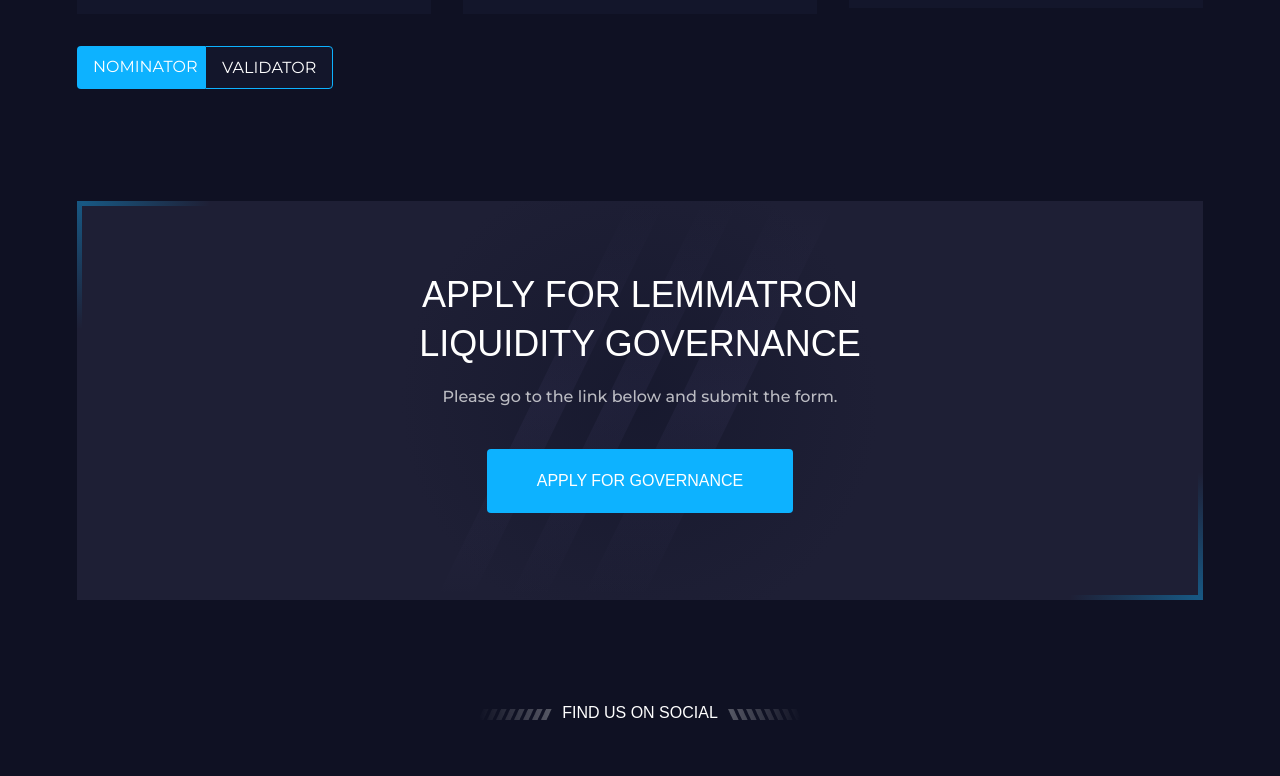
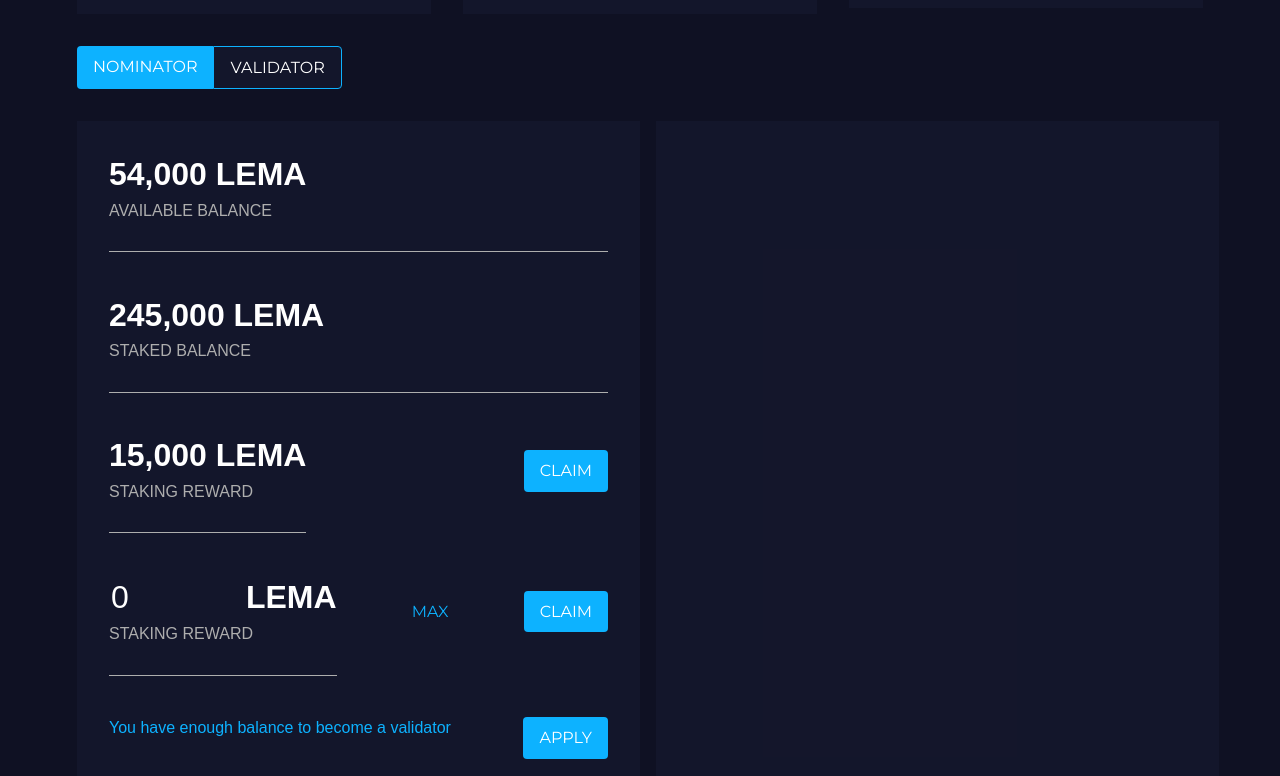
Before and after one commit to codeChef8888/xyz, a Next.js app: page /staking in a window 1280 px wide. Shown: the part 514-1290 px from the top of the page. Built offline with nearby package versions, Linux system fonts and the light colour scheme.

Commit message:
balance detail updated

```diff
--- a/pages/staking.tsx
+++ b/pages/staking.tsx
@@ -1,3 +1,4 @@
+/* eslint-disable react/no-unescaped-entities */
 /* eslint-disable @next/next/no-img-element */
 import type { NextPage } from "next";
 import Link from "next/link";
@@ -7,6 +8,8 @@ import ApplyForIGOSection from "../components/ApplyForIGOSection";
 const Staking: NextPage = () => {
   const [currentValue, setCurrentValue] = useState("sevenDays");
   const [user, setUser] = useState('nominator');
+  const [value, setValue] = useState(0);
+  const [balance, setBalance] = useState(15000);
 
   function openTab(e: React.MouseEvent<HTMLButtonElement>, value: string) {
     e.preventDefault();
@@ -43,8 +46,72 @@ const Staking: NextPage = () => {
   )
 
   const Nominator = () => (
-    <div className="col-12">
+    <div className="col-12 wrapper">
+      <div className="col-lg-6 balance-detail">
+        <div>
+          <h2>
+            54,000 LEMA
+            <p>Available Balance</p>
+            <div className="line"></div>
+          </h2>
+        </div>
+        <div>
+          <h2>
+            245,000 LEMA
+            <p>Staked Balance</p>
+            <div className="line"></div>
+          </h2>
+        </div>
+        <div>
+          <div className="rewards">
+            <h2>
+              15,000 LEMA
+              <p>Staking Reward</p>
+              <div className="line"></div>
+            </h2>
+            <button>Claim</button>
+          </div>
+        </div>
+        <div>
+          <div className="rewards">
+            <h2>
+              <input value={value} /> LEMA
+              <p>Staking Reward</p>
+              <div className="line"></div>
+            </h2>
+            <button className="max">MAX</button>
+            <button>Claim</button>
+          </div>
+        </div>
+        <div>
+          <div className="rewards">
 
+              {
+                balance < 10000 ?
+                (
+                  <h4>
+                    You don't have enough balance to become a validator
+                  </h4>
+                )
+                :
+                (
+                  <>
+                    <h4>
+                      You have enough balance to become a validator
+                    </h4>
+                    <button style={{marginTop: "0"}}>Apply</button>
+                  </>
+                )
+              }
+          </div>
+        </div>
+      </div>
+
+      <div className="col-lg-6 balance-detail">
+        <div>
+
+        </div>
+      </div>
     </div>
   )
 
@@ -54,240 +121,240 @@ const Staking: NextPage = () => {
     </div>
   )
 
-  const Nominatorr = () => (
-    <div className="col-lg-6 pr-25 md-pr-15">
-      <div className="project-item" style={{borderRadius: "4px"}}>
-        <div className="project-info border-bottom-2">
-          <h4 className="mb-15">
-            Become a Nominator {" "}
-            <span style={{fontSize:"0.75rem", fontWeight:"300", color:"#0DB2FF", cursor:"pointer"}} onClick={() => setUser('validator')}>
-              or participate as validator
-            </span>
-          </h4>
-          <h3 className="mb-15">
-            256.50 <span className="buse">LEMA</span>
-          </h3>
-          <span>Your Balance</span>
-        </div>
-        <h5>Choose a Validator</h5>
-        <ul className="date-listing mb-35" style={{flexWrap: "wrap", rowGap:"1rem"}}>
-          <li className="StakeTablinks" id="defaultOpen" style={{borderRadius: "4px"}}>
-            <button
-              onClick={(e) => openTab(e, "sevenDays")}
-              className={currentValue == "sevenDays" ? "active" : ""}
-            >
-              0x77...19C
-            </button>
-          </li>
-          <li className="StakeTablinks" style={{borderRadius: "4px"}}>
-            <button
-              onClick={(e) => openTab(e, "fourteenDays")}
-              className={currentValue == "fourteenDays" ? "active" : ""}
-            >
-              0x22...778
-            </button>
-          </li>
-          <li className="StakeTablinks" style={{borderRadius: "4px"}}>
-            <button
-              onClick={(e) => openTab(e, "thirtyDays")}
-              className={currentValue == "thirtyDays" ? "active" : ""}
-            >
-              0x74...1C8
-            </button>
-          </li>
-          <li className="StakeTablinks" style={{borderRadius: "4px"}}>
-            <button
-              onClick={(e) => openTab(e, "sixtyDays")}
-              className={currentValue == "sixtyDays" ? "active" : ""}
-            >
-              0x1A...91A
-            </button>
-          </li>
-          <li className="StakeTablinks" style={{borderRadius: "4px"}}>
-            <button
-              onClick={(e) => openTab(e, "eightyDays")}
-              className={currentValue == "eightyDays" ? "active" : ""}
-            >
-              0x32...1A3
-            </button>
-          </li>
-        </ul>
-        <div className="project-content">
-          <div
-            id="sevenDays"
-            className="StakeTabcontent"
-            style={{
-              display: currentValue == "sevenDays" ? "block" : "none",
-            }}
-          >
-            <div className="project-media mb-40">
-              <ul className="project-listing">
-                <li>
-                  Lock period: <strong>7 days</strong>{" "}
-                  <span>APY Rate</span>
-                </li>
-                <li>
-                  Re-locks on registration: <strong>Yes</strong>{" "}
-                  <a href="#">
-                    <span className="big-text">12 %</span>
-                  </a>
-                </li>
-                <li>
-                  Early unstake fee: <strong>25%</strong>
-                  <span>*APY is dynamic</span>
-                </li>
-                <li>
-                  Status: <strong>Unlocked</strong>
-                </li>
-              </ul>
-            </div>
-          </div>
-          <div
-            id="fourteenDays"
-            className="StakeTabcontent"
-            style={{
-              display:
-                currentValue == "fourteenDays" ? "block" : "none",
-            }}
-          >
-            <div className="project-media mb-40">
-              <ul className="project-listing">
-                <li>
-                  Lock period: <strong>14 days</strong>{" "}
-                  <span>APY Rate</span>
-                </li>
-                <li>
-                  Re-locks on registration: <strong>Yes</strong>{" "}
-                  <a href="#">
-                    <span className="big-text">20 %</span>
-                  </a>
-                </li>
-                <li>
-                  Early unstake fee: <strong>25%</strong>
-                  <span>*APY is dynamic</span>
-                </li>
-                <li>
-                  Status: <strong>Unlocked</strong>
-                </li>
-              </ul>
-            </div>
-          </div>
-          <div
-            id="thirtyDays"
-            className="StakeTabcontent"
-            style={{
-              display: currentValue == "thirtyDays" ? "block" : "none",
-            }}
-          >
-            <div className="project-media mb-40">
-              <ul className="project-listing">
-                <li>
-                  Lock period: <strong>30 days</strong>{" "}
-                  <span>APY Rate</span>
-                </li>
-                <li>
-                  Re-locks on registration: <strong>Yes</strong>{" "}
-                  <a href="#">
-                    <span className="big-text">25 %</span>
-                  </a>
-                </li>
-                <li>
-                  Early unstake fee: <strong>25%</strong>
-                  <span>*APY is dynamic</span>
-                </li>
-                <li>
-                  Status: <strong>Unlocked</strong>
-                </li>
-              </ul>
-            </div>
-          </div>
-          <div
-            id="sixtyDays"
-            className="StakeTabcontent"
-            style={{
-              display: currentValue == "sixtyDays" ? "block" : "none",
-            }}
-          >
-            <div className="project-media mb-40">
-              <ul className="project-listing">
-                <li>
-                  Lock period: <strong>60 days</strong>{" "}
-                  <span>APY Rate</span>
-                </li>
-                <li>
-                  Re-locks on registration: <strong>Yes</strong>{" "}
-                  <a href="#">
-                    <span className="big-text">35 %</span>
-                  </a>
-                </li>
-                <li>
-                  Early unstake fee: <strong>25%</strong>
-                  <span>*APY is dynamic</span>
-                </li>
-                <li>
-                  Status: <strong>Unlocked</strong>
-                </li>
-              </ul>
-            </div>
-          </div>
+  // const Nominatorr = () => (
+  //   <div className="col-lg-6 pr-25 md-pr-15">
+  //     <div className="project-item" style={{borderRadius: "4px"}}>
+  //       <div className="project-info border-bottom-2">
+  //         <h4 className="mb-15">
+  //           Become a Nominator {" "}
+  //           <span style={{fontSize:"0.75rem", fontWeight:"300", color:"#0DB2FF", cursor:"pointer"}} onClick={() => setUser('validator')}>
+  //             or participate as validator
+  //           </span>
+  //         </h4>
+  //         <h3 className="mb-15">
+  //           256.50 <span className="buse">LEMA</span>
+  //         </h3>
+  //         <span>Your Balance</span>
+  //       </div>
+  //       <h5>Choose a Validator</h5>
+  //       <ul className="date-listing mb-35" style={{flexWrap: "wrap", rowGap:"1rem"}}>
+  //         <li className="StakeTablinks" id="defaultOpen" style={{borderRadius: "4px"}}>
+  //           <button
+  //             onClick={(e) => openTab(e, "sevenDays")}
+  //             className={currentValue == "sevenDays" ? "active" : ""}
+  //           >
+  //             0x77...19C
+  //           </button>
+  //         </li>
+  //         <li className="StakeTablinks" style={{borderRadius: "4px"}}>
+  //           <button
+  //             onClick={(e) => openTab(e, "fourteenDays")}
+  //             className={currentValue == "fourteenDays" ? "active" : ""}
+  //           >
+  //             0x22...778
+  //           </button>
+  //         </li>
+  //         <li className="StakeTablinks" style={{borderRadius: "4px"}}>
+  //           <button
+  //             onClick={(e) => openTab(e, "thirtyDays")}
+  //             className={currentValue == "thirtyDays" ? "active" : ""}
+  //           >
+  //             0x74...1C8
+  //           </button>
+  //         </li>
+  //         <li className="StakeTablinks" style={{borderRadius: "4px"}}>
+  //           <button
+  //             onClick={(e) => openTab(e, "sixtyDays")}
+  //             className={currentValue == "sixtyDays" ? "active" : ""}
+  //           >
+  //             0x1A...91A
+  //           </button>
+  //         </li>
+  //         <li className="StakeTablinks" style={{borderRadius: "4px"}}>
+  //           <button
+  //             onClick={(e) => openTab(e, "eightyDays")}
+  //             className={currentValue == "eightyDays" ? "active" : ""}
+  //           >
+  //             0x32...1A3
+  //           </button>
+  //         </li>
+  //       </ul>
+  //       <div className="project-content">
+  //         <div
+  //           id="sevenDays"
+  //           className="StakeTabcontent"
+  //           style={{
+  //             display: currentValue == "sevenDays" ? "block" : "none",
+  //           }}
+  //         >
+  //           <div className="project-media mb-40">
+  //             <ul className="project-listing">
+  //               <li>
+  //                 Lock period: <strong>7 days</strong>{" "}
+  //                 <span>APY Rate</span>
+  //               </li>
+  //               <li>
+  //                 Re-locks on registration: <strong>Yes</strong>{" "}
+  //                 <a href="#">
+  //                   <span className="big-text">12 %</span>
+  //                 </a>
+  //               </li>
+  //               <li>
+  //                 Early unstake fee: <strong>25%</strong>
+  //                 <span>*APY is dynamic</span>
+  //               </li>
+  //               <li>
+  //                 Status: <strong>Unlocked</strong>
+  //               </li>
+  //             </ul>
+  //           </div>
+  //         </div>
+  //         <div
+  //           id="fourteenDays"
+  //           className="StakeTabcontent"
+  //           style={{
+  //             display:
+  //               currentValue == "fourteenDays" ? "block" : "none",
+  //           }}
+  //         >
+  //           <div className="project-media mb-40">
+  //             <ul className="project-listing">
+  //               <li>
+  //                 Lock period: <strong>14 days</strong>{" "}
+  //                 <span>APY Rate</span>
+  //               </li>
+  //               <li>
+  //                 Re-locks on registration: <strong>Yes</strong>{" "}
+  //                 <a href="#">
+  //                   <span className="big-text">20 %</span>
+  //                 </a>
+  //               </li>
+  //               <li>
+  //                 Early unstake fee: <strong>25%</strong>
+  //                 <span>*APY is dynamic</span>
+  //               </li>
+  //               <li>
+  //                 Status: <strong>Unlocked</strong>
+  //               </li>
+  //             </ul>
+  //           </div>
+  //         </div>
+  //         <div
+  //           id="thirtyDays"
+  //           className="StakeTabcontent"
+  //           style={{
+  //             display: currentValue == "thirtyDays" ? "block" : "none",
+  //           }}
+  //         >
+  //           <div className="project-media mb-40">
+  //             <ul className="project-listing">
+  //               <li>
+  //                 Lock period: <strong>30 days</strong>{" "}
+  //                 <span>APY Rate</span>
+  //               </li>
+  //               <li>
+  //                 Re-locks on registration: <strong>Yes</strong>{" "}
+  //                 <a href="#">
+  //                   <span className="big-text">25 %</span>
+  //                 </a>
+  //               </li>
+  //               <li>
+  //                 Early unstake fee: <strong>25%</strong>
+  //                 <span>*APY is dynamic</span>
+  //               </li>
+  //               <li>
+  //                 Status: <strong>Unlocked</strong>
+  //               </li>
+  //             </ul>
+  //           </div>
+  //         </div>
+  //         <div
+  //           id="sixtyDays"
+  //           className="StakeTabcontent"
+  //           style={{
+  //             display: currentValue == "sixtyDays" ? "block" : "none",
+  //           }}
+  //         >
+  //           <div className="project-media mb-40">
+  //             <ul className="project-listing">
+  //               <li>
+  //                 Lock period: <strong>60 days</strong>{" "}
+  //                 <span>APY Rate</span>
+  //               </li>
+  //               <li>
+  //                 Re-locks on registration: <strong>Yes</strong>{" "}
+  //                 <a href="#">
+  //                   <span className="big-text">35 %</span>
+  //                 </a>
+  //               </li>
+  //               <li>
+  //                 Early unstake fee: <strong>25%</strong>
+  //                 <span>*APY is dynamic</span>
+  //               </li>
+  //               <li>
+  //                 Status: <strong>Unlocked</strong>
+  //               </li>
+  //             </ul>
+  //           </div>
+  //         </div>
 
-          <div
-            id="eightyDays"
-            className="StakeTabcontent"
-            style={{
-              display: currentValue == "eightyDays" ? "block" : "none",
-            }}
-          >
-            <div className="project-media mb-40">
-              <ul className="project-listing">
-                <li>
-                  Lock period: <strong>14 days</strong>{" "}
-                  <span>APY Rate</span>
-                </li>
-                <li>
-                  Re-locks on registration: <strong>Yes</strong>{" "}
-                  <a href="#">
-                    <span className="big-text">20 %</span>
-                  </a>
-                </li>
-                <li>
-                  Early unstake fee: <strong>25%</strong>
-                  <span>*APY is dynamic</span>
-                </li>
-                <li>
-                  Status: <strong>Unlocked</strong>
-                </li>
-              </ul>
-            </div>
-          </div>
-        </div>
-        <div className="project-form-list">
-          <h5 className="mb-18">Balance: 2889.00 BUSD</h5>
-          <div className="balance-form-area mb-27">
-            <input type="text" placeholder="00.00" style={{borderRadius: "4px"}}/>
-            <span className="max">MAX</span>
-            <div className="white-shape-small approve">
-              <input type="submit" value="Approve" />
-              <span className="hover-shape1"></span>
-              <span className="hover-shape2"></span>
-              <span className="hover-shape3"></span>
-            </div>
-          </div>
-          <h5 className="mb-18">Staked: 256.50 BUSD</h5>
-          <div className="balance-form-area">
-            <input type="text" placeholder="0.00" style={{borderRadius: "4px"}}/>
-            <span className="max">MAX</span>
-            <div className="white-shape-small">
-              <input type="submit" value="Withdraw" />
-              <span className="hover-shape1"></span>
-              <span className="hover-shape2"></span>
-              <span className="hover-shape3"></span>
-            </div>
-          </div>
-        </div>
-      </div>
-    </div>
-  )
+  //         <div
+  //           id="eightyDays"
+  //           className="StakeTabcontent"
+  //           style={{
+  //             display: currentValue == "eightyDays" ? "block" : "none",
+  //           }}
+  //         >
+  //           <div className="project-media mb-40">
+  //             <ul className="project-listing">
+  //               <li>
+  //                 Lock period: <strong>14 days</strong>{" "}
+  //                 <span>APY Rate</span>
+  //               </li>
+  //               <li>
+  //                 Re-locks on registration: <strong>Yes</strong>{" "}
+  //                 <a href="#">
+  //                   <span className="big-text">20 %</span>
+  //                 </a>
+  //               </li>
+  //               <li>
+  //                 Early unstake fee: <strong>25%</strong>
+  //                 <span>*APY is dynamic</span>
+  //               </li>
+  //               <li>
+  //                 Status: <strong>Unlocked</strong>
+  //               </li>
+  //             </ul>
+  //           </div>
+  //         </div>
+  //       </div>
+  //       <div className="project-form-list">
+  //         <h5 className="mb-18">Balance: 2889.00 BUSD</h5>
+  //         <div className="balance-form-area mb-27">
+  //           <input type="text" placeholder="00.00" style={{borderRadius: "4px"}}/>
+  //           <span className="max">MAX</span>
+  //           <div className="white-shape-small approve">
+  //             <input type="submit" value="Approve" />
+  //             <span className="hover-shape1"></span>
+  //             <span className="hover-shape2"></span>
+  //             <span className="hover-shape3"></span>
+  //           </div>
+  //         </div>
+  //         <h5 className="mb-18">Staked: 256.50 BUSD</h5>
+  //         <div className="balance-form-area">
+  //           <input type="text" placeholder="0.00" style={{borderRadius: "4px"}}/>
+  //           <span className="max">MAX</span>
+  //           <div className="white-shape-small">
+  //             <input type="submit" value="Withdraw" />
+  //             <span className="hover-shape1"></span>
+  //             <span className="hover-shape2"></span>
+  //             <span className="hover-shape3"></span>
+  //           </div>
+  //         </div>
+  //       </div>
+  //     </div>
+  //   </div>
+  // )
 
   // const Nominator = () => (
   //   <div className="col-lg-6 pr-25 md-pr-15">
--- a/styles/globals.css
+++ b/styles/globals.css
@@ -227,19 +227,82 @@ a {
   margin: 2rem 0;
 }
 .toggle-stakers .active {
-  width: 8rem;
   padding: 0.5rem 1rem;
   background-color: #0DB2FF;
   color: #fff;
   cursor: pointer;
 }
 .toggle-stakers .staker {
-  width: 8rem;
   padding: 0.5rem 1rem;
   background-color: #1d203b52;
   color: #fff;
   border: 1px solid #0DB2FF;
   cursor: pointer;
+}
+.wrapper {
+  width: 100%;
+  display: flex;
+  column-gap: 1rem;
+}
+.balance-detail{
+  padding: 2rem;
+  display: flex;
+  flex-direction: column;
+  row-gap: 1rem;
+  background-color: #1d203b52;
+  min-height: 40vh;
+}
+.balance-detail div{
+  height: max-content;
+}
+.balance-detail h2{
+  font-size: 2rem;
+  font-weight: 800;
+  height: max-content;
+}
+.balance-detail h2 p {
+  font-size: 1rem;
+  font-weight: 300;
+  color: #aeaeae;
+}
+.balance-detail .line {
+  width: 100%;
+  height: 0.5px;
+  background-color: #aeaeae;
+}
+.balance-detail .rewards{
+  display: flex;
+  justify-content: space-between;
+}
+.balance-detail .rewards button{
+  padding: 0.5rem 1rem;
+  background-color: #0DB2FF;
+  border-radius: 4px;
+  color: #fff;
+  height: max-content;
+  text-transform: uppercase;
+  margin-top: 1rem;
+}
+.balance-detail .rewards h2 input {
+  width: 8rem;
+  background-color: transparent;
+  border: none;
+  color: #fff;
+}
+.balance-detail .rewards h4{
+  font-size: 1rem;
+  font-weight: 300;
+  color: #0DB2FF;
+  text-align: center;
+}
+.balance-detail .rewards .max{
+  border: none;
+  color: #0DB2FF;
+  background-color: transparent;
+}
+
+.other-detail{
+
 }
 
 /* Custom Scroll */
```
Also changed, not shown: public/assets/css/responsive.css (+25 -0 lines).
